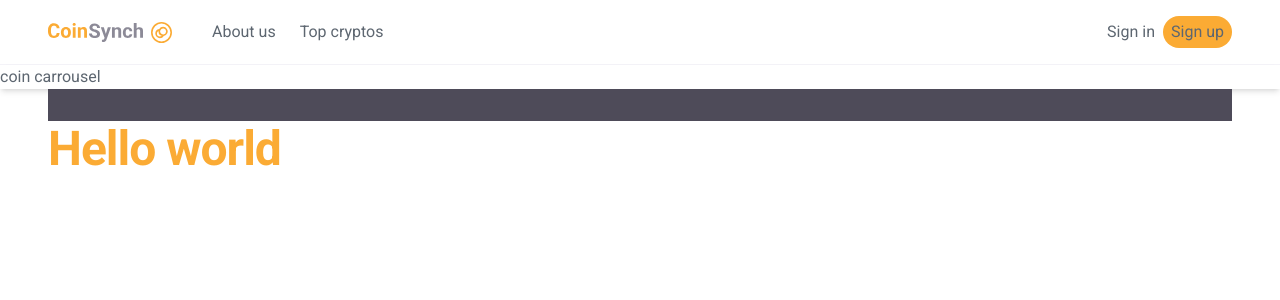
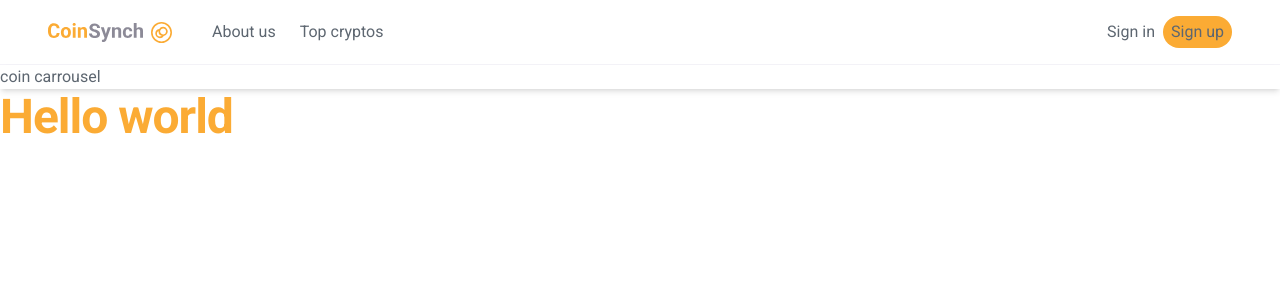
Before and after one commit to henriquecbuss/edusynch-frontend-challenge, a Next.js app: page / in a window 1280 px wide. Shown: the top 300 px of the page. Built offline with nearby package versions, Linux system fonts and the light colour scheme.

Commit message:
Fix fontsizes label and label-small

```diff
--- a/src/app/page.tsx
+++ b/src/app/page.tsx
@@ -1,8 +1,7 @@
 export default function Home() {
   return (
-    <div className="container">
-      <div className="md:w-full bg-secondary-800 h-8"></div>
+    <>
       <h1 className="text-primary text-h1 font-bold">Hello world</h1>
-    </div>
+    </>
   )
 }
```
